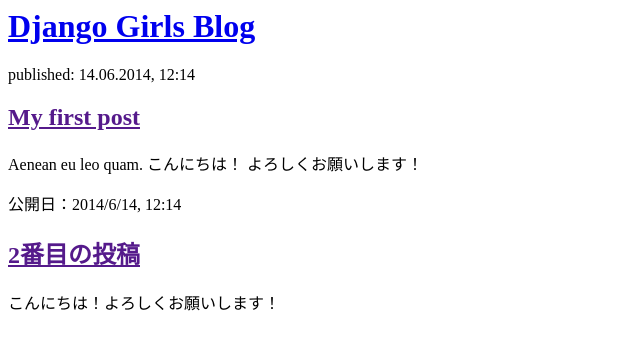
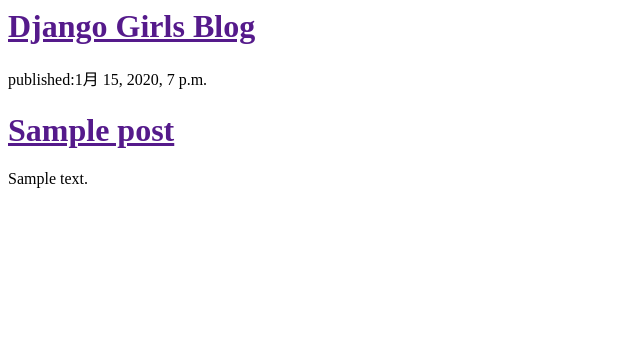
Before and after one commit to gaaasuuu0330/my-first-blog, a Django app: template blog/templates/blog/post_list.html in a window 1280 px wide. Shown: the top 350 px of the page, without its empty margins (0-640 px from the left). Run offline with Django 3.2, Linux system fonts and the light colour scheme; the template is opened without the code that fills it: values that come from a table or form of the project are taken from there, others are empty; tables that the repository leaves empty hold one stand-in row (values such as "Sample post").

Commit message:
modified templates to display posts from database

```diff
--- a/blog/templates/blog/post_list.html
+++ b/blog/templates/blog/post_list.html
@@ -4,19 +4,14 @@
         </head>
     <body>
         <div>
-            <h1><a href="/">Django Girls Blog</a></h1>
+            <h1><a href="">Django Girls Blog</a></h1>
         </div>
-
-        <div>
-            <p>published: 14.06.2014, 12:14</p>
-            <h2><a href="">My first post</a></h2>
-            <p>Aenean eu leo quam. こんにちは！ よろしくお願いします！ </p>
-        </div>
-
-        <div>
-            <p>公開日：2014/6/14, 12:14</p>
-            <h2><a href="">2番目の投稿</a></h2>
-            <p>こんにちは！よろしくお願いします！</p>
-        </div>
+        {% for post in posts %}
+            <div>
+                <p>published:{{ post.published_date }}</p>
+                <h1><a href="">{{ post.title }}</a></h1>
+                <p>{{ post.text|linebreaksbr }}</p>
+            </div>
+        {% endfor %}
     </body>
 </html>
--- a/blog/views.py
+++ b/blog/views.py
@@ -1,4 +1,7 @@
 from django.shortcuts import render
+from .models import Post
+from django.utils import timezone
 
 def post_list(request):
-    return render(request, 'blog/post_list.html', {})
+    posts = Post.objects.filter(published_date__lte=timezone.now()).order_by('published_date')
+    return render(request, 'blog/post_list.html', {'posts':posts})
```
Also changed, not shown: 1 other file.
